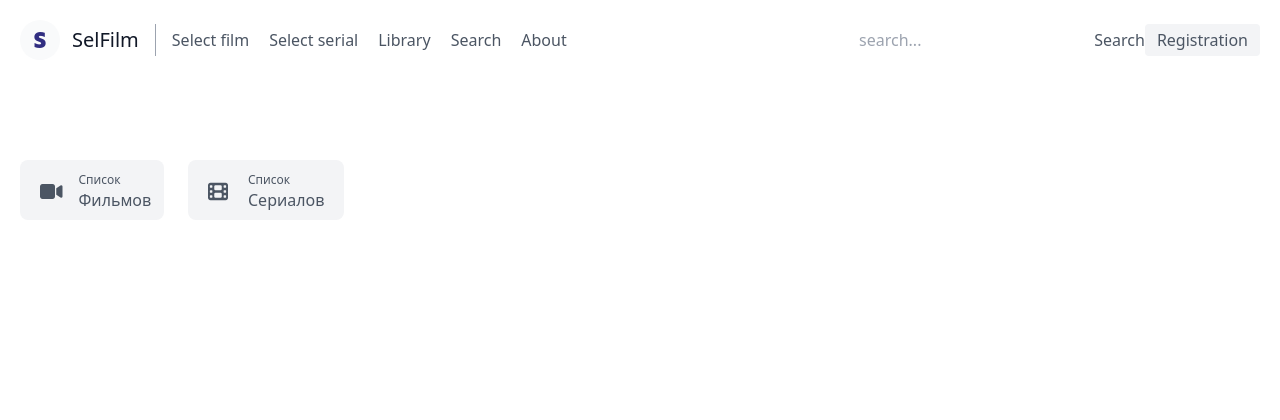
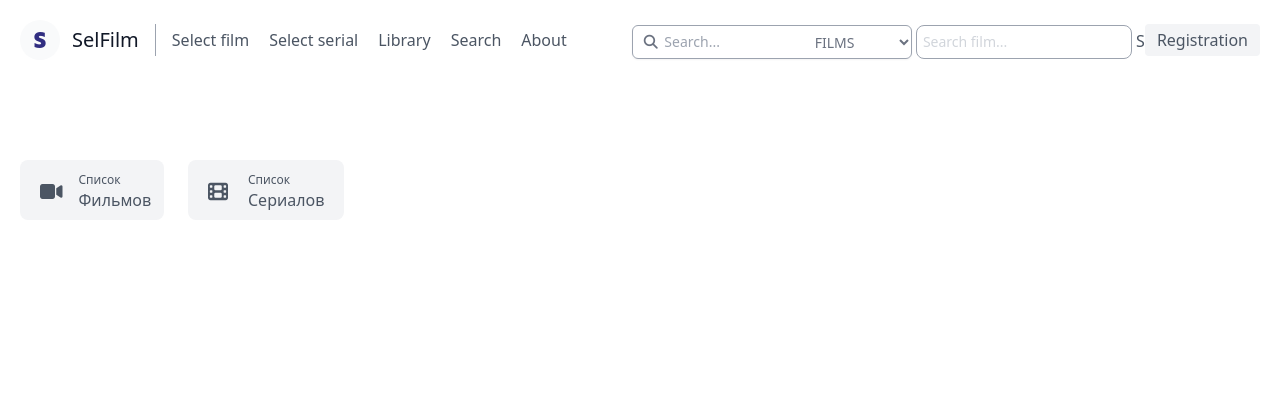
Before and after one commit to kill-rill1996/Sel_Film, a Django app: page /films/ in a window 1280 px wide. Shown: the top 420 px of the page. Run offline with Django 3.2, Linux system fonts and the light colour scheme; data that the repository does not hold is empty; some libraries are stand-ins or nearby versions.

Commit message:
Add search input in header

```diff
--- a/sel_film/templates/base.html
+++ b/sel_film/templates/base.html
@@ -31,10 +31,26 @@
             <!-- Форма поиска по сайту-->
             <form method="POST" action="{% url 'search' %}">
                 {% csrf_token %}
-                <input name="search_data" placeholder="search..." type="text">
-                <button type="submit"> Search</button>
+                <div class="inline-flex items-center">
+                  <div class="mt-1 relative rounded-md shadow-sm">
+                    <div class="absolute inset-y-0 left-0 pl-3 flex items-center pointer-events-none">
+                      <span class="text-gray-500 sm:text-sm">
+                        <i class="fas fa-search"></i>
+                      </span>
+                    </div>
+                    <input type="text" name="price" id="price" class="focus:ring-gray-500 focus:border-gray-900 block w-full pl-7 pr-12 sm:text-sm border border-gray-400 rounded-md p-1.5" placeholder=" Search...">
+                    <div class="absolute inset-y-0 right-0 flex items-center">
+                      <label for="currency" class="sr-only">Currency</label>
+                      <select id="currency" name="currency" class="focus:ring-gray-500 focus:border-gray-500 h-full py-0 pl-2 pr-7 border-transparent bg-transparent text-gray-500 sm:text-sm rounded-md">
+                        <option>FILMS</option>
+                        <option>SERIALS</option>
+                      </select>
+                    </div>
+                  </div>
+                </div>
+                <input name="search_data" class="inline-flex items-center border border-gray-400 text-indigo-700 sm:text-sm rounded-lg focus:ring-indigo-900 focus:border-indigo-900 placeholder-gray-300 block p-1.5 " placeholder="Search film..." type="text">
+                <button type="submit">S</button>
             </form>
-
           <button class="inline-flex items-center bg-gray-100 border-0 py-1 px-3 focus:outline-none hover:bg-gray-200 rounded text-base mt-4 md:mt-0">Registration</button>
         </div>
     </header>
```
